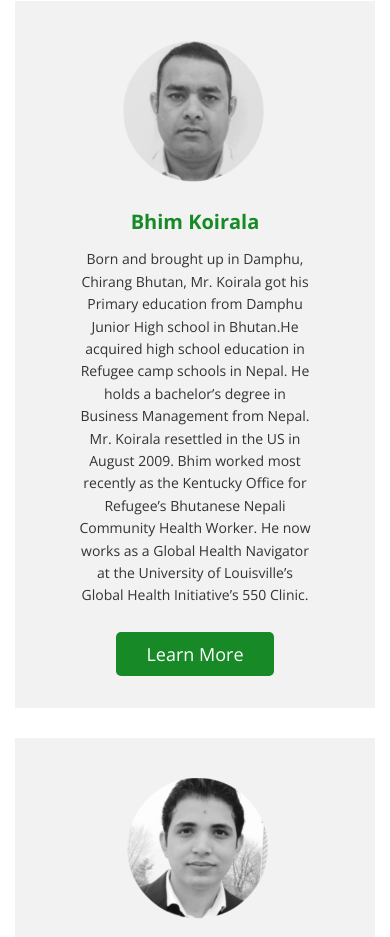
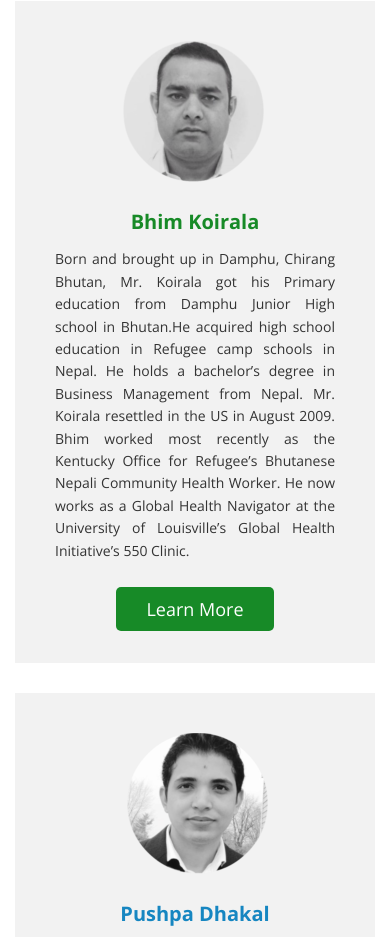
Before and after one commit to cdahal100/Code_Lousiville_Project, a plain HTML site: page index.html in a window 390 px wide. Shown: the part 853-1790 px from the top of the page. Drawn offline with nearby package versions, Linux system fonts and the light colour scheme.

Commit message:
padding fix on About Us Text

```diff
--- a/css/desktop.css
+++ b/css/desktop.css
@@ -144,7 +144,7 @@ div#team-area-main {
     text-align: center;
 }
 .feature-content-description {
-    padding: 0 20px 35px;
+    padding: 0 0px 35px;
     text-align: justify;
     color: #333333;
     margin-top: 15px;
--- a/css/responsive.css
+++ b/css/responsive.css
@@ -61,9 +61,11 @@
     max-width: 360px;
     margin: 0 auto 30px;
   }
-  .feature-content-title,
-  .feature-content-description {
+  .feature-content-title {
    text-align: center;
+  }
+  .feature-content-description{
+    text-align: justify;
   }
   .footer-content h4 { font-size: 16px; }
   .navbar-nav>li { display: block; }
```
